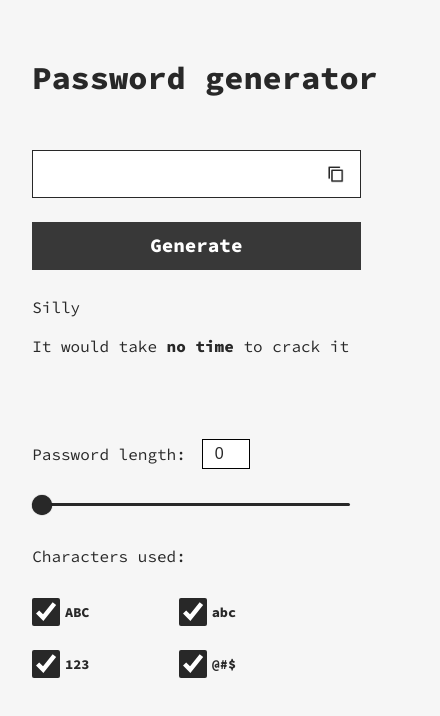
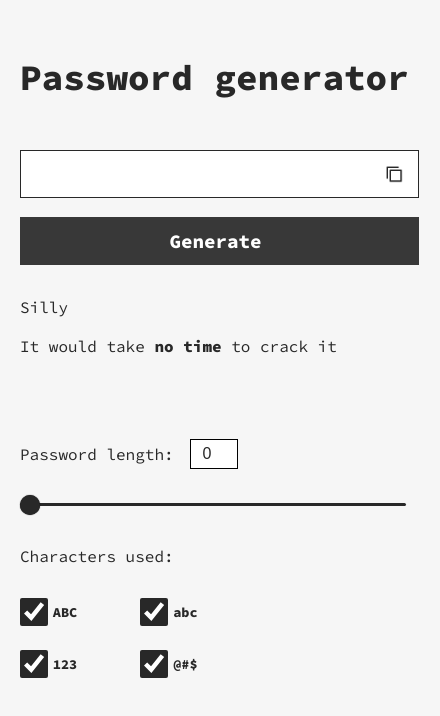
Before and after one commit to jonhyblaze/password-generator, a React (Create React App) app: page / in a window 390 px wide. Shown: the top 716 px of the page, 440 px wide, since content can reach past the window. Built offline with nearby package versions, Linux system fonts and the light colour scheme.

Commit message:
adding intermediate screen size, channgin handle for useEffect

```diff
--- a/src/App.css
+++ b/src/App.css
@@ -228,18 +228,132 @@ input[type=checkbox] {
   height: 1.585rem;
 }
 
-/* Password length background color feedback */
+/* * Adaptive */
 
-/* Adaptive */
+@media screen and (max-width: 770px) {
+  h2 {
+    font-size: 2.75rem;
+    align-self: center;
+  }
+
+  h3 {
+    font-size: 1.4rem;
+  }
+
+  h4 {
+    font-size: 1.4rem;
+  }
+
+  .app-wrapper {
+    padding-left: 1.25rem;
+    gap: 2rem;
+    margin-top: 5rem;
+    align-items: center;
+   }
+
+   .output {
+    flex-direction: column;
+    align-items: center;
+    justify-content: flex-start;
+    gap: 1rem;
+    width: 100%;
+   }
+
+   .output--field {
+    min-height: 3rem;
+    width: 420px;
+    padding-left: 1rem;
+   }
+
+   .output--button {
+    min-height: 3rem;
+    width: 420px;
+    padding-left: 1rem;
+   }
+
+   .complexity {
+    margin-top: 5rem;
+    width: 420px;
+    gap: 1.25rem;
+    align-items: flex-start;
+  }
+
+  .complexity--time {
+    height: 50px;
+  }
+
+  .input {
+    flex-direction: column;
+    margin-top: 1rem;
+    align-items: flex-start;
+    margin-top: 2.5rem;
+    gap: 1.5rem;
+    width: 420px;
+  }
+
+  .input--label {
+    height: 2rem;
+    width: 100%;
+    display: flex;
+    align-items: center;
+    gap: 1rem;
+  }
+
+  input[type=range] {
+    -webkit-appearance: none;
+    margin: 10px 0;
+    width: 95%;
+  }
+
+.input--number {
+  width: 48px;
+  height: 30px;
+  border: 1px solid black;
+  font-size: 1rem;
+}
+
+.charset {
+  flex-direction: column;
+  justify-items: flex-start;
+  align-items: flex-start;
+  margin-top: 4rem;
+  flex-wrap: wrap;
+  gap: .5rem;
+}
+.charset--checkbox-container {
+  display: flex;
+  justify-content: space-between;
+  flex-wrap: wrap;
+  margin-top: 1.5rem;
+  gap: 1.5rem;
+  width: 420px;
+}
+
+.charset--label{
+  display: flex;
+  align-items: center;
+  gap: .3rem;
+}
+
+.checkbox {
+  margin-left: 0;
+}
+
+input[type=checkbox] {
+  width: 1.75rem;
+  height: 1.75rem;
+}
+
+}
+
 
 @media screen and (max-width: 500px) {
 
   /* * Typography */
 
   h2{
-    font-size: 2rem;
+    font-size: 2.25rem;
     align-self: flex-start;
-    justify-self: flex-start;
   }
 
 
@@ -278,6 +392,7 @@ input[type=checkbox] {
     padding-left: 1.25rem;
     gap: .75rem;
     margin-top: 3rem;
+    align-items: flex-start;
    }
 
   .charset--label{
@@ -293,7 +408,7 @@ input[type=checkbox] {
     flex-direction: column;
     align-items: flex-start;
     justify-content: flex-start;
-    gap: 1.5rem;
+    gap: 1.2rem;
     width: 100%;
   }
   .output--field {
@@ -359,7 +474,7 @@ input[type=checkbox] {
   input[type=range] {
     -webkit-appearance: none;
     margin: 10px 0;
-    width: 85%;
+    width: 92%;
   }
 
 .input--number {
@@ -370,10 +485,6 @@ input[type=checkbox] {
   font-size: 1rem;
   display: flex;
   align-items: center;
-}
-
-input[type=range] {
-  width: 92%;
 }
 
 
--- a/src/App.js
+++ b/src/App.js
@@ -18,11 +18,9 @@ function App() {
     symbols: true
   })
 
-console.log(`The sreenSize state is: ${screenSize}`)
 
 function handleResize() {
   setScreenSize(window.innerWidth)
-
   return  () => {window.removeEventListener('resize', handleResize)}
 }
 
@@ -79,48 +77,83 @@ function generate(length, lovercase, uppercase, numbers, symbols) {
       return generatedPassword.join('').slice(0, length)
 }
 
-function backgroundColorFeedback() {
-  if (length > 0 && length < 6) {
-    return {background: '#FF6E5A'}
+// function backgroundColorFeedback() {
+
+//   if(checkbox.lovercase || checkbox.uppercase || checkbox.numbers || checkbox.symbols) {
+
+//       if (length > 0 && length < 6) {
+//         return {background: '#FF6E5A'}
+//       }
+//       if (length >= 6 && length < 9) {
+//         return {background: '#FFB054'}
+//       }
+//       if (length >= 9 && length < 13) {
+//         return {background: '#FFDA55'}
+//       }
+//       if (length >= 13 && length < 16) {
+//         return {background: '#BFF351'}
+//       }
+//       if (length >= 16 && length < 18) {
+//         return {background: '#79F665'}
+//       }
+//       if (length >= 18 && length < 20) {
+//         return {background: '#5EE0FD'}
+//       }
+//       if (length >= 20 && length < 22) {
+//         return {background: '#77A5FF'}
+//       }
+
+//       if (length >= 22 && length < 25) {
+//         return {background: '#9C8CFF'}
+//       }
+//   } else {return {background: '#FF6E5A'}}
+// }
+
+window.addEventListener('resize', handleResize)
+
+React.useEffect( ()=>{
+
+  if(checkbox.lovercase || checkbox.uppercase || checkbox.numbers || checkbox.symbols) {
+
+  if (length < 1) {
+      document.body.style.background="#F6F6F6"
     }
+    if (length > 1 && length < 6) {
+      document.body.style.background="#FF6E5A"
+    }
+
     if (length >= 6 && length < 9) {
-    return {background: '#FFB054'}
+      document.body.style.background="#FFB054"
     }
+
     if (length >= 9 && length < 13) {
-    return {background: '#FFDA55'}
+      document.body.style.background="#FFDA55"
     }
+
     if (length >= 13 && length < 16) {
-    return {background: '#BFF351'}
+      document.body.style.background="#BFF351"
     }
+
     if (length >= 16 && length < 18) {
-    return {background: '#79F665'}
+      document.body.style.background="#79F665"
     }
     if (length >= 18 && length < 20) {
-    return {background: '#5EE0FD'}
+      document.body.style.background="#5EE0FD"
     }
     if (length >= 20 && length < 22) {
-    return {background: '#77A5FF'}
+      document.body.style.background="#77A5FF"
     }
-
     if (length >= 22 && length < 25) {
-    return {background: '#9C8CFF'}
+      document.body.style.background="#9C8CFF"
     }
   }
 
-// React.useEffect(()=> {
-//   function handleResize() {
-//     setScreenSize(window.innerWidth)
-//   }
-// })
-
-window.addEventListener('resize', handleResize)
-
+  }, [length, checkbox])
 
 return (
-  <div className='App'
-       style={backgroundColorFeedback()}>
+  <div className='App'>
     <div className="app-wrapper">
-        <h2 className='title'>{+screenSize > 450 ? 'Generate secure password' : 'Password generator'}</h2>
+        <h2 className='title'>{+screenSize > 770 ? 'Generate secure password' : 'Password generator'}</h2>
         <Output generate={generate}
                 length={+length}
                 {...checkbox}
--- a/src/components/Complexity.js
+++ b/src/components/Complexity.js
@@ -2,7 +2,11 @@ import React from "react";
 
 export default function Complexity(props) {
 
+
   function complexityLevel () {
+
+    if(props.lovercase || props.uppercase || props.numbers || props.symbols) {
+
         if (props.length < 6) {
           return 'Silly'
         }
@@ -28,11 +32,15 @@ export default function Complexity(props) {
           return 'Paranoid'
         }
 
-
+    } else return 'Wreckless'
 
   }
 
   function complexityTime () {
+
+    if (props.lovercase || props.uppercase || props.numbers || props.symbols) {
+
+
       if (props.length < 3) {
         return <span>It would take <strong>no time</strong> to crack it</span>
       }
@@ -103,6 +111,8 @@ export default function Complexity(props) {
       if(props.length >= 24) {
         return <span>It would take <strong>forever</strong> to crack it</span>
       }
+
+    } else return <span>Select character set</span>
   }
 
   return (
```
Lines whose indentation alone changed are shown as unchanged.
